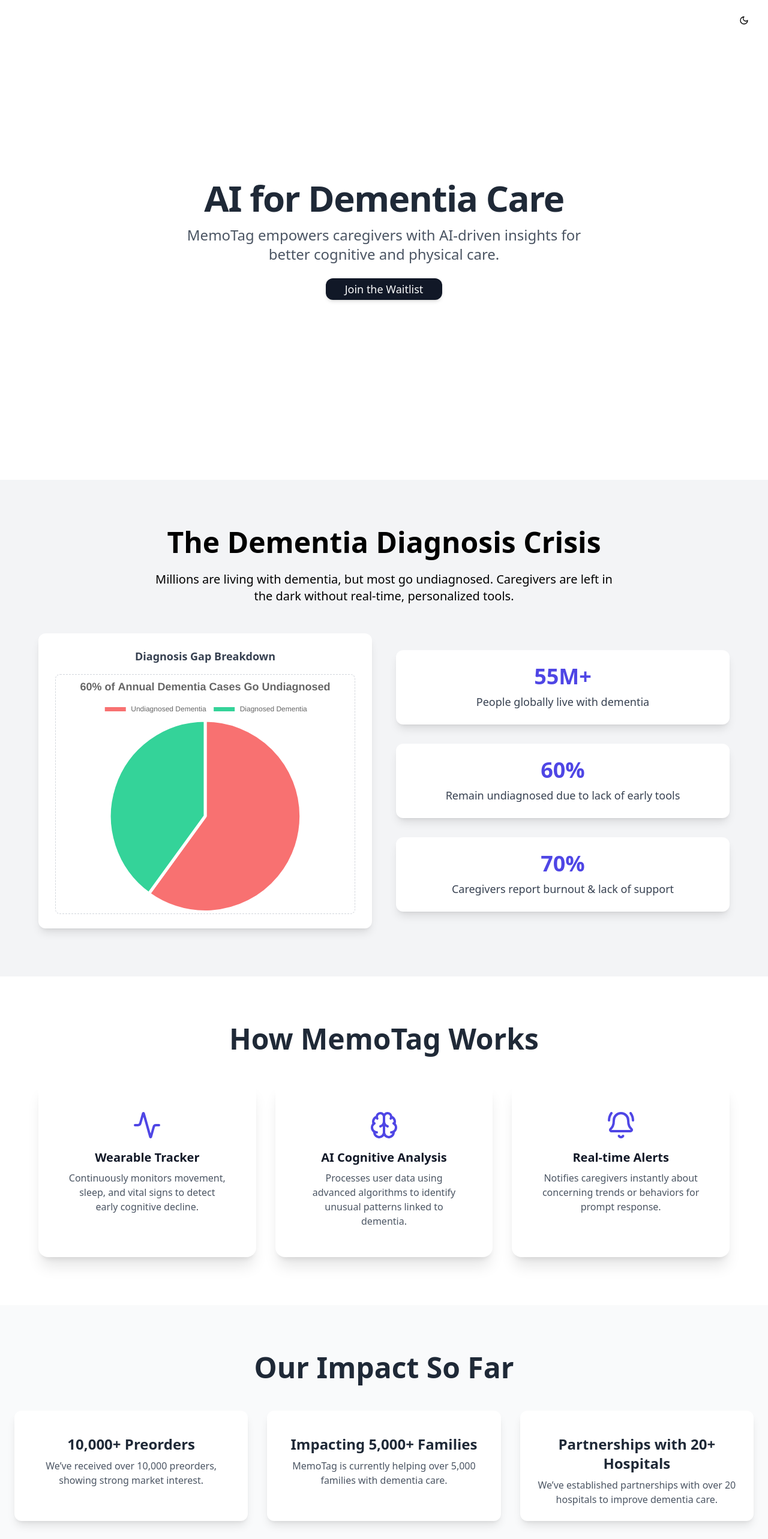
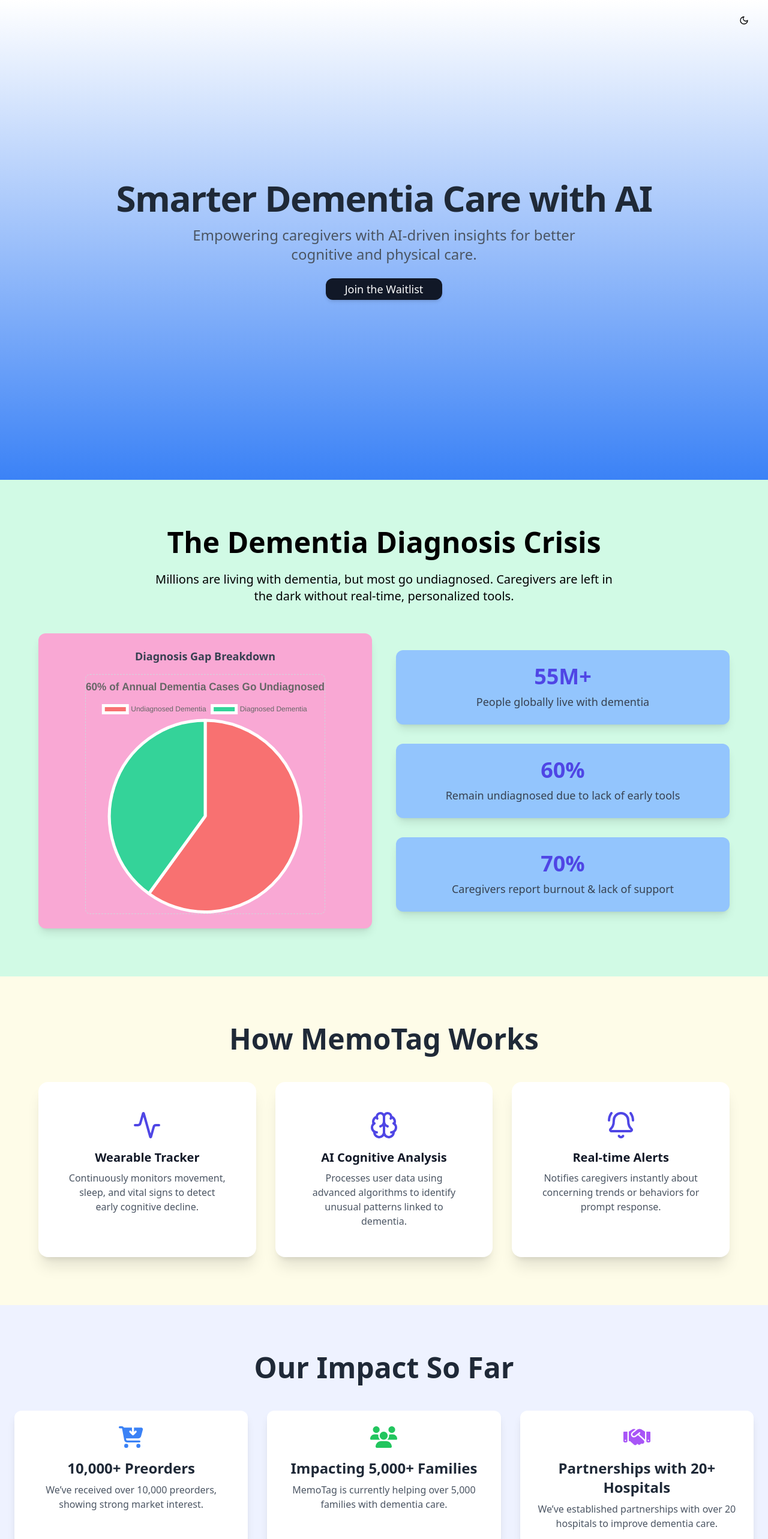
Before and after one commit to Akash290104/Memotag_assignment, a React (Vite) app in the folder client/: page / in a window 1280 px wide. Shown: the top 2566 px of the page at 60% size. Built offline with nearby package versions, Linux system fonts and the light colour scheme; no server answers.

Commit message:
final improvements

```diff
--- a/client/package.json
+++ b/client/package.json
@@ -10,6 +10,8 @@
     "preview": "vite preview"
   },
   "dependencies": {
+    "@fortawesome/free-solid-svg-icons": "^6.7.2",
+    "@fortawesome/react-fontawesome": "^0.2.2",
     "@radix-ui/react-slot": "^1.2.0",
     "@shadcn/ui": "^0.0.4",
     "axios": "^1.8.4",
--- a/client/src/App.jsx
+++ b/client/src/App.jsx
@@ -1,9 +1,6 @@
-// Project: MemoTag Explainer Site
-// Tech: ReactJS + TailwindCSS + Shadcn/UI + Supabase (for waitlist) + Dark Mode
 
 import React, { useEffect, useState } from "react";
 import { Button } from "../src/components/ui/button";
-import { Card } from "../src/components/ui/card";
 import { motion } from "framer-motion";
 import { Sun, Moon } from "lucide-react";
 import PieChart from "./components/PieChart";
@@ -12,6 +9,12 @@
 import dementiaCare from "../src/components/dementia_care.png";
 import { toast, ToastContainer } from "react-toastify";
 import axios from "axios";
+import { FontAwesomeIcon } from "@fortawesome/react-fontawesome";
+import {
+  faCartArrowDown,
+  faUsers,
+  faHandshake,
+} from "@fortawesome/free-solid-svg-icons";
 
 const App = () => {
   const [isDark, setIsDark] = useState(
@@ -62,9 +65,51 @@
     }
   };
 
+ const solutions =[
+  {
+    topic: "Wearable Tracker",
+    desc: "Continuously monitors movement, sleep, and vital signs to detect early cognitive decline.",
+    icon: (
+      <Activity className="w-12 h-12 mx-auto text-indigo-600 dark:text-indigo-400 mb-4" />
+    ),
+  },
+  {
+    topic: "AI Cognitive Analysis",
+    desc: "Processes user data using advanced algorithms to identify unusual patterns linked to dementia.",
+    icon: (
+      <Brain className="w-12 h-12 mx-auto text-indigo-600 dark:text-indigo-400 mb-4" />
+    ),
+  },
+  {
+    topic: "Real-time Alerts",
+    desc: "Notifies caregivers instantly about concerning trends or behaviors for prompt response.",
+    icon: (
+      <BellRing className="w-12 h-12 mx-auto text-indigo-600 dark:text-indigo-400 mb-4" />
+    ),
+  },
+]
+
+  const tractions = [
+    {
+      icon:  <FontAwesomeIcon icon={faCartArrowDown} className="text-4xl text-blue-500" />,
+      topic: "10,000+ Preorders",
+      desc: "We’ve received over 10,000 preorders, showing strong market interest.",
+    },
+    {
+      icon: <FontAwesomeIcon icon={faUsers} className="text-4xl text-green-500" />,
+      topic: "Impacting 5,000+ Families",
+      desc: "MemoTag is currently helping over 5,000 families with dementia care.",
+    },
+    {
+      icon: <FontAwesomeIcon icon={faHandshake} className="text-4xl text-purple-500" />,
+      topic: "Partnerships with 20+ Hospitals",
+      desc: " We’ve established partnerships with over 20 hospitals to improve dementia care.",
+    },
+  ];
+
   return (
     <main className="font-sans bg-white text-black dark:bg-black dark:text-white transition-colors duration-500">
-      {/* Dark Mode Toggle */}
+       {/* Dark Mode Toggle  */}
       <div className="fixed top-4 right-4 z-50">
         <Button variant="ghost" onClick={() => setIsDark(!isDark)}>
           {isDark ? <Sun /> : <Moon />}
@@ -72,19 +117,15 @@
       </div>
 
       {/* Hero Section */}
-      <section className="relative overflow-hidden">
-        {/* Background */}
-        <div className="absolute inset-0 -z-10 min-h-screen w-full hidden dark:block [background:radial-gradient(125%_125%_at_50%_10%,#000_40%,#63e_100%)]"></div>
+      <section className="min-h-screen flex flex-col justify-center items-center text-center px-6 py-16 bg-gradient-to-b from-white to-blue-500 dark:from-gray-900 dark:to-gray-800">
 
-        {/* Hero Content */}
-        <div className="h-screen flex flex-col justify-center items-center text-center px-6 text-neutral-300">
           <motion.h1
             initial={{ opacity: 0, y: -20 }}
             whileInView={{ opacity: 1, y: 0 }}
             transition={{ duration: 0.8 }}
             className="text-4xl md:text-6xl font-extrabold leading-tight tracking-tight mb-4 text-gray-800 dark:text-white"
           >
-            AI for Dementia Care
+            Smarter Dementia Care with AI
           </motion.h1>
 
           <motion.p
@@ -93,7 +134,7 @@
             transition={{ duration: 0.8, delay: 0.2 }}
             className="text-lg md:text-2xl max-w-2xl mb-6 text-gray-600 dark:text-gray-300"
           >
-            MemoTag empowers caregivers with AI-driven insights for better
+            Empowering caregivers with AI-driven insights for better
             cognitive and physical care.
           </motion.p>
 
@@ -112,17 +153,15 @@
               Join the Waitlist
             </Button>
           </motion.div>
-        </div>
       </section>
 
       {/* Problem Section */}
-      <section className="py-20 bg-gray-100 dark:bg-gray-900 px-6">
+      <section className="py-20  bg-emerald-100 dark:bg-gray-900 px-6">
         <div className="max-w-6xl mx-auto text-center">
           <motion.h2
             initial={{ opacity: 0, y: 20 }}
             whileInView={{ opacity: 1, y: 0 }}
             transition={{ duration: 0.8 }}
-            // viewport={{ once: true }}
             className="text-3xl md:text-5xl font-semibold mb-6"
           >
             The Dementia Diagnosis Crisis
@@ -132,7 +171,6 @@
             initial={{ opacity: 0, y: 20 }}
             whileInView={{ opacity: 1, y: 0 }}
             transition={{ duration: 0.8, delay: 0.2 }}
-            // viewport={{ once: true }}
             className="text-lg md:text-xl mb-12 max-w-3xl mx-auto"
           >
             Millions are living with dementia, but most go undiagnosed.
@@ -141,26 +179,22 @@
           </motion.p>
 
           <div className="flex flex-col md:flex-row gap-10 items-center justify-center">
-            {/* Pie Chart Placeholder */}
             <motion.div
               initial={{ opacity: 0, scale: 0.9 }}
               whileInView={{ opacity: 1, scale: 1 }}
               transition={{ duration: 0.6 }}
-              // viewport={{ once: true }}
               className="w-full md:w-1/2"
             >
-              <div className="bg-white dark:bg-gray-800 rounded-xl shadow-lg p-6">
+              <div className="bg-pink-300 dark:bg-gray-800 rounded-xl shadow-lg p-6">
                 <h3 className="text-lg font-semibold mb-4 text-gray-700 dark:text-gray-300">
                   Diagnosis Gap Breakdown
                 </h3>
-                {/* Replace below div with your actual Pie Chart component */}
-                <div className="h-[400px] w-full md:w-[500px] flex items-center justify-center border border-dashed border-gray-300 dark:border-gray-600 rounded-lg mx-auto">
+                <div className=" h-[400px] w-full md:w-[400px] flex items-center justify-center border border-dashed border-gray-300 dark:border-gray-600 rounded-lg mx-auto">
                   <PieChart />
                 </div>
               </div>
             </motion.div>
 
-            {/* Stats Grid */}
             <div className="grid md:grid-cols-1 gap-8 w-full md:w-1/2">
               {[
                 {
@@ -181,8 +215,7 @@
                   initial={{ opacity: 0, y: 30 }}
                   whileInView={{ opacity: 1, y: 0 }}
                   transition={{ duration: 0.6, delay: idx * 0.2 }}
-                  // viewport={{ once: true }}
-                  className="bg-white dark:bg-gray-800 shadow-lg rounded-xl p-6"
+                  className="bg-blue-300 dark:bg-gray-800 shadow-lg rounded-xl p-6"
                 >
                   <h3 className="text-4xl font-bold text-indigo-600 dark:text-indigo-400 mb-2">
                     {item.stat}
@@ -198,40 +231,17 @@
       </section>
 
       {/* Solution Section */}
-      <section className="py-20 px-6">
+      <section className="py-20 px-6 bg-yellow-50 dark:bg-slate-700">
         <div className="max-w-6xl mx-auto">
           <h2 className="text-3xl md:text-5xl font-semibold text-center mb-12 text-gray-800 dark:text-white">
             How MemoTag Works
           </h2>
           <div className="grid md:grid-cols-3 gap-8">
-            {[
-              {
-                topic: "Wearable Tracker",
-                desc: "Continuously monitors movement, sleep, and vital signs to detect early cognitive decline.",
-                icon: (
-                  <Activity className="w-12 h-12 mx-auto text-indigo-600 dark:text-indigo-400 mb-4" />
-                ),
-              },
-              {
-                topic: "AI Cognitive Analysis",
-                desc: "Processes user data using advanced algorithms to identify unusual patterns linked to dementia.",
-                icon: (
-                  <Brain className="w-12 h-12 mx-auto text-indigo-600 dark:text-indigo-400 mb-4" />
-                ),
-              },
-              {
-                topic: "Real-time Alerts",
-                desc: "Notifies caregivers instantly about concerning trends or behaviors for prompt response.",
-                icon: (
-                  <BellRing className="w-12 h-12 mx-auto text-indigo-600 dark:text-indigo-400 mb-4" />
-                ),
-              },
-            ].map((step, idx) => (
+            {solutions.map((step, idx) => (
               <motion.div
                 key={idx}
                 initial={{ opacity: 0, y: 20 }}
                 whileInView={{ opacity: 1, y: 0 }}
-                // viewport={{ once: true }}
                 transition={{ duration: 0.8, delay: idx * 0.2 }}
                 className="p-6 text-center shadow-xl rounded-2xl bg-white dark:bg-gray-800 hover:shadow-indigo-200 dark:hover:shadow-indigo-500/20 transition duration-300"
               >
@@ -256,82 +266,56 @@
       </section>
 
       {/* Traction Section */}
-      <section className="py-20 px-6 bg-gray-50 dark:bg-gray-800">
+      <section className="py-20 px-6 bg-indigo-50 dark:bg-gray-800">
         <div className="max-w-7xl mx-auto text-center">
-          <h2 className="text-3xl md:text-5xl font-semibold text-gray-800 dark:text-white mb-12">
+          <h2 className="text-3xl md:text-5xl font-semibold text-gray-800 dark:text-white mb-12"
+          >
             Our Impact So Far
           </h2>
 
           {/* Traction Cards */}
           <div className="grid grid-cols-1 md:grid-cols-3 gap-8">
-            {/* Card 1: Preorders */}
-            <div className="p-6 bg-white dark:bg-gray-700 rounded-xl shadow-lg">
-              <div className="flex items-center justify-center mb-4">
-                <i className="fas fa-cart-arrow-down text-4xl text-blue-500"></i>{" "}
-                {/* Preorder Icon */}
-              </div>
-              <h3 className="text-2xl font-semibold text-gray-800 dark:text-white mb-2">
-                10,000+ Preorders
-              </h3>
-              <p className="text-gray-600 dark:text-gray-300">
-                We’ve received over 10,000 preorders, showing strong market
-                interest.
-              </p>
-            </div>
-
-            {/* Card 2: Impact */}
-            <div className="p-6 bg-white dark:bg-gray-700 rounded-xl shadow-lg">
-              <div className="flex items-center justify-center mb-4">
-                <i className="fas fa-users text-4xl text-green-500"></i>{" "}
-                {/* Impact Icon */}
-              </div>
-              <h3 className="text-2xl font-semibold text-gray-800 dark:text-white mb-2">
-                Impacting 5,000+ Families
-              </h3>
-              <p className="text-gray-600 dark:text-gray-300">
-                MemoTag is currently helping over 5,000 families with dementia
-                care.
-              </p>
-            </div>
-
-            {/* Card 3: Partnerships */}
-            <div className="p-6 bg-white dark:bg-gray-700 rounded-xl shadow-lg">
-              <div className="flex items-center justify-center mb-4">
-                <i className="fas fa-handshake text-4xl text-yellow-500"></i>{" "}
-                {/* Partnership Icon */}
-              </div>
-              <h3 className="text-2xl font-semibold text-gray-800 dark:text-white mb-2">
-                Partnerships with 20+ Hospitals
-              </h3>
-              <p className="text-gray-600 dark:text-gray-300">
-                We’ve established partnerships with over 20 hospitals to improve
-                dementia care.
-              </p>
-            </div>
+            {tractions.map((t) => (
+              <motion.div
+                className="p-6 bg-white dark:bg-gray-700 rounded-xl shadow-lg"
+                initial={{ opacity: 0, y: 50 }}
+                whileInView={{ opacity: 1, y: 0 }}
+                transition={{ duration: 0.8, ease: "easeOut" }}
+              >
+                <div className="flex items-center justify-center mb-4">
+                  <i className="fas fa-cart-arrow-down text-4xl text-blue-500">
+                    {t.icon}
+                  </i>
+                </div>
+                <h3 className="text-2xl font-semibold text-gray-800 dark:text-white mb-2">
+                  {t.topic}
+                </h3>
+                <p className="text-gray-600 dark:text-gray-300">{t.desc}</p>
+              </motion.div>
+            ))}
           </div>
-
-          {/* Optional CTA Button */}
           <div className="mt-12">
             <Button className="text-lg px-8 py-4">Learn More</Button>
           </div>
         </div>
       </section>
 
-      <ToastContainer position="top-right" autoClose={3000} />
+      <ToastContainer position="top-right" autoClose={3000} pauseOnHover={false}
+      pauseOnFocusLoss={false}
+      />
 
       {/* CTA Section */}
-      <section id="cta" className="py-20 px-6 bg-white dark:bg-gray-900">
+      <section id="cta" className="py-20 px-6 bg-pink-50 dark:bg-gray-950">
         <div className="max-w-7xl mx-auto flex flex-col-reverse md:flex-row items-center justify-between gap-12">
-          {/* Text + Form */}
           <div className="md:w-1/2 text-center md:text-left">
             <h2 className="text-3xl text-center md:text-4xl font-semibold text-gray-800 dark:text-white mb-4">
               Help Us Shape the Future of Care
             </h2>
 
             <div className="flex items-center justify-center">
-              <Button className="text-lg  mb-6 px-8 py-4 bg-yellow-500 text-white rounded-full hover:bg-yellow-400 transition-all duration-300">
-                Join the Waitlist
-              </Button>
+              <h6 className="text-lg  mb-6 px-8 py-4 bg-yellow-500 text-white rounded-xl hover:bg-yellow-400 transition-all duration-300">
+                Join the Waitlist!
+              </h6>
             </div>
             <form
               className="space-y-4 flex flex-col"
@@ -350,7 +334,6 @@
             </form>
           </div>
 
-          {/* Image */}
           <div className="md:w-1/2">
             <img
               src={dementiaCare}
@@ -361,15 +344,15 @@
         </div>
       </section>
 
-      {/* Optional: Testimonials or Badges */}
+      {/* Testimonials  */}
 
-      <section className="py-20 px-6 bg-gray-100 dark:bg-gray-900">
+      <section className="py-20 px-6 bg-orange-100 text-gray-800 dark:bg-gray-900">
         <div className="max-w-6xl mx-auto text-center">
-          <h2 className="text-3xl md:text-4xl font-semibold mb-12">
+          <h2 className="text-3xl md:text-4xl font-semibold mb-12 text-white">
             Loved by Caregivers
           </h2>
 
-          <div className="flex  justify-center gap-8">
+          <div className="grid items-center grid-cols-1 md:grid-cols-3 gap-8 ">
             {[
               {
                 name: "Maria R.",
@@ -389,7 +372,7 @@
                 initial={{ opacity: 0, y: 30 }}
                 whileInView={{ opacity: 1, y: 0 }}
                 transition={{ duration: 0.6, delay: idx * 0.2 }}
-                className="bg-white dark:bg-gray-800 rounded-xl shadow-lg p-6 w-full max-w-sm"
+                className="bg-white dark:bg-gray-800 rounded-xl shadow-lg p-6 w-full max-w-sm mx-auto"
               >
                 <img
                   src={photo}
--- a/client/src/components/PieChart.jsx
+++ b/client/src/components/PieChart.jsx
@@ -38,9 +38,8 @@
     },
   };
 
-  return  <div className="w-full h-full">
-  <Pie data={data} options={options} />
-</div>
+  return    <Pie data={data} options={options} />
+
 };
 
 export default PieChart;
```
Also changed, not shown: 1 other file (tests, documents, lock files or other folders).
